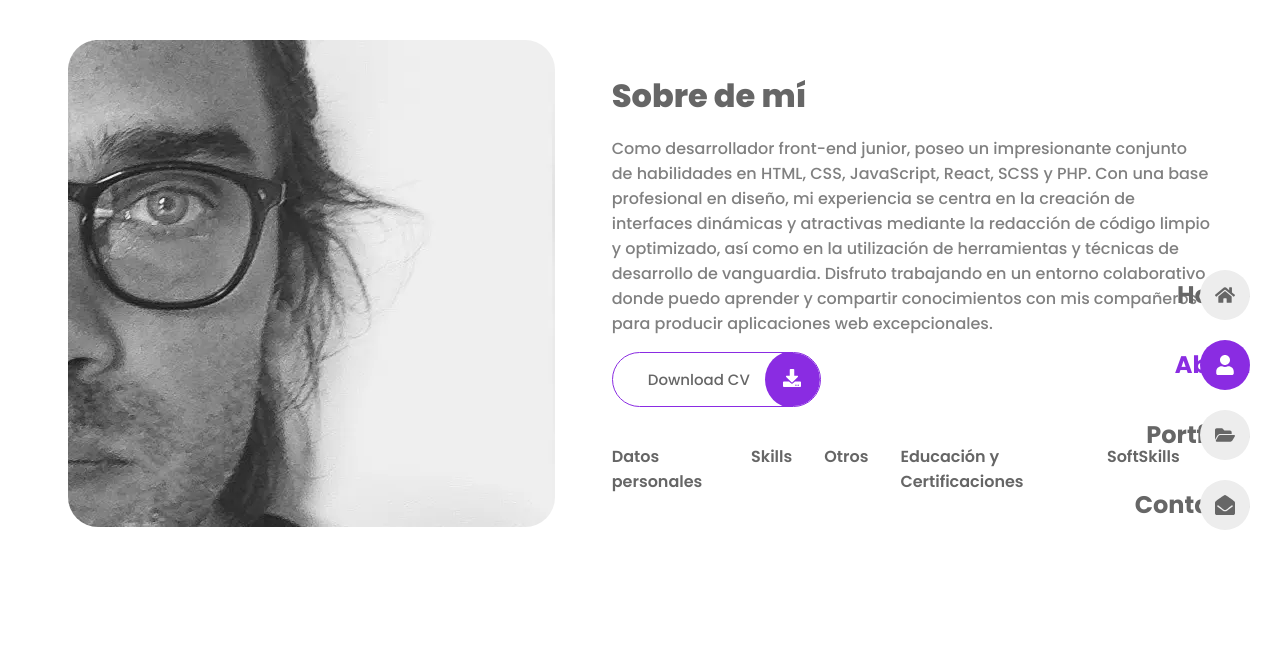
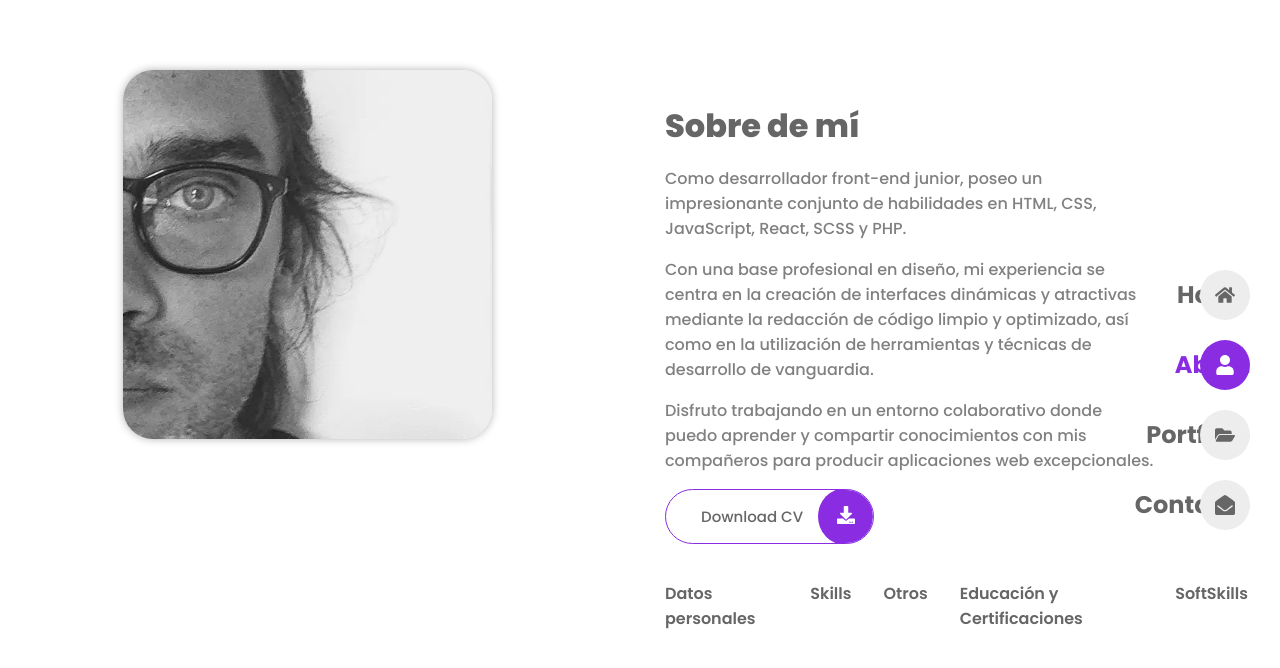
Before and after one commit to eze-ms/Portfolio-React, a React (Create React App) app: page /about in a window 1280 px wide. Shown: the top 668 px of the page. Built offline with nearby package versions, Linux system fonts and the light colour scheme.

Commit message:
codigo nuevo

```diff
--- a/src/App.jsx
+++ b/src/App.jsx
@@ -4,7 +4,6 @@ import Home from './pages/home/Home';
 import About from './pages/about/About';
 import Portfolio from './pages/portfolio/Portfolio';
 import Contacto from './pages/contact/Contact';
-import Info from './componentes/Info';
 
 import { Route, Routes } from 'react-router-dom';
 
@@ -16,6 +15,7 @@ function App() {
 
   return (
     <div className="App">
+      <main>
         <NavBar />
         <Routes>
           <Route path="home" element={<Home />} />
@@ -24,6 +24,8 @@ function App() {
           <Route path="contacto" element={<Contacto />} />
         </Routes>
 
+        {/* <About /> */}
+      </main>
     </div>
   );
 }
--- a/src/pages/about/About.css
+++ b/src/pages/about/About.css
@@ -1,15 +1,24 @@
-.about__container{
-    display: flex;
-    justify-content: space-around;
-    padding: 40px ;
+.about__container {
+    display: grid;
+    grid-template-columns: 1fr 1fr;
+    gap: 50px; /* Espacio entre las columnas */
+    justify-items: center;
+  }
+
+  .about__img {
+    width: 60%; /* Ajustar la imagen al 100% del ancho de su contenedor */
+    height: auto; /* Ajustar la altura automáticamente para mantener la proporción */
+    object-fit: cover;
+    border-radius: 30px;
+    box-shadow: 0 0 8px hsla(0, 0%, 0% , 0.3);
+    z-index: 1;
 }
 
-.box_about__me{
+.box_about__me {
     display: flex;
     flex-direction: column;
     align-items: flex-start;
     text-align: left;
-    width: 50%;
 }
 
 .box_about__me .section__title{
@@ -17,10 +26,18 @@
     margin-bottom: 0;
 }
 
-.about__description{
+.about__description_1,.about__description_2,.about__description_3{
     text-align: left;
     font-size: var(--normal-font-size);
     font-weight: var(--weigth-500);
+}
+.about__description_1{
+    width: 80%;
+
+}
+
+.about__description_2,.about__description_3{
+    width: 80%;
 }
 .nav__name_about{
     font-weight: var(--weigth-600);
--- a/src/pages/about/About.jsx
+++ b/src/pages/about/About.jsx
@@ -22,19 +22,23 @@ const About = () => {
   };
 
   return (
-    <main className='section_container'>
-      <section className='about_section'>
-
+      <section className='about section grid'>
         <div className='about__container'>
-          <img src={Profile} alt='' className='home__img' />
+          <img src={Profile} alt='' className='about__img' />
           <div className="box_about__me">
             <h3 className='section__title'>Sobre <span>de mí</span></h3>
             <div className='about__info'>
-              <p className='about__description'>
+              <p className='about__description_1'>
                 Como desarrollador front-end junior, poseo un impresionante conjunto de habilidades en HTML, CSS,
-                JavaScript, React, SCSS y PHP. Con una base profesional en diseño, mi experiencia se centra en la
+                JavaScript, React, SCSS y PHP.
+              </p>
+              <p className='about__description_2'>
+                Con una base profesional en diseño, mi experiencia se centra en la
                 creación de interfaces dinámicas y atractivas mediante la redacción de código limpio y optimizado, así
-                como en la utilización de herramientas y técnicas de desarrollo de vanguardia. Disfruto trabajando en un
+                como en la utilización de herramientas y técnicas de desarrollo de vanguardia.
+              </p>
+              <p className='about__description_3'>
+                Disfruto trabajando en un
                 entorno colaborativo donde puedo aprender y compartir conocimientos con mis compañeros para producir
                 aplicaciones web excepcionales.
               </p>
@@ -70,18 +74,9 @@ const About = () => {
             {activeLink === '/about/others' && <Others />}
             {activeLink === '/about/formation' && <Formacion />}
             {activeLink === '/about/softskills' && <SoftSkills />}
-        </div>
-
-
-
-
-
-
-
-
+          </div>
         </div>
       </section>
-    </main>
   );
 };
 
--- a/src/pages/home/Home.css
+++ b/src/pages/home/Home.css
@@ -2,14 +2,14 @@
     grid-template-columns: 4.32fr 7.68fr;
     align-items: center;
     padding: 40px;
-    height: 100vh;
+    /* height: 100vh; */
 }
 
 .home__img{
     height: 100%;
     object-fit: cover;
     border-radius: 30px;
-    box-shadow: 0 0 8ox hsla(0, 0%, 0% , 0.3);
+    box-shadow: 0 0 8px hsla(0, 0%, 0% , 0.3);
     z-index: 1;
 }
 
```
Lines whose indentation alone changed are shown as unchanged.
